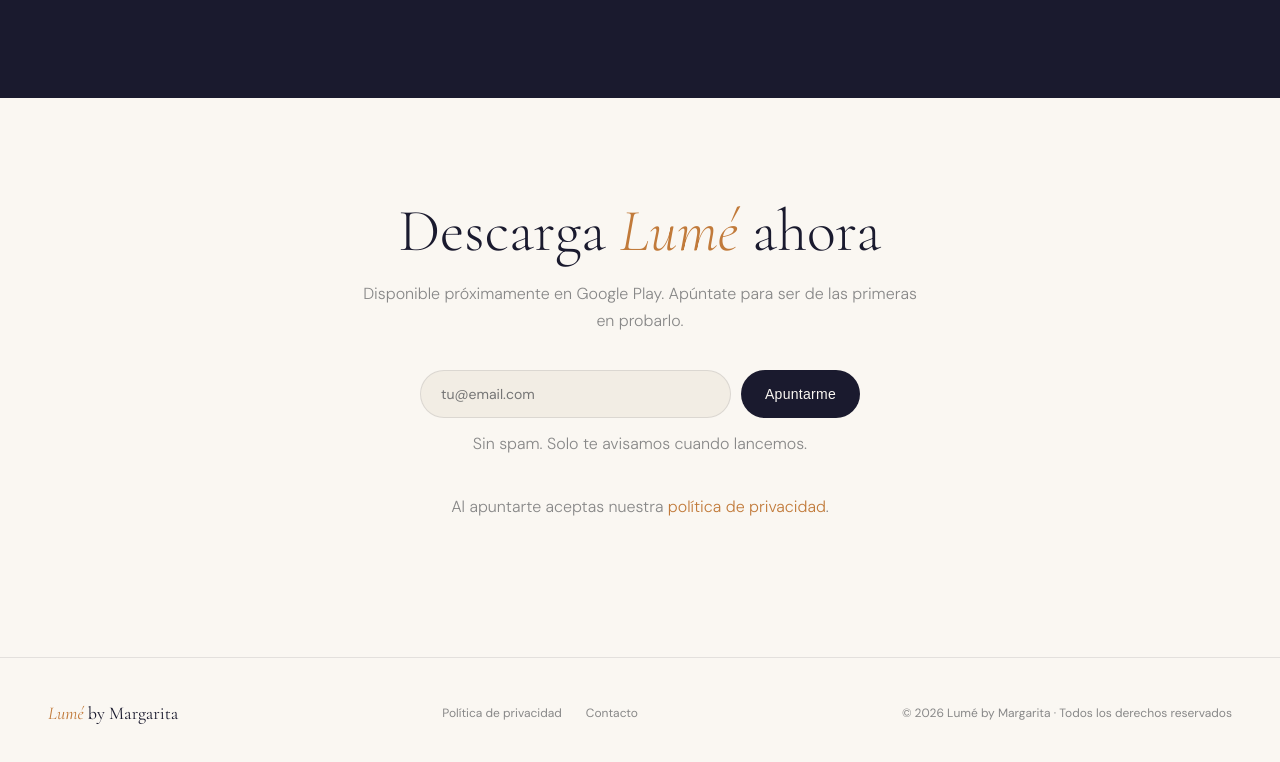
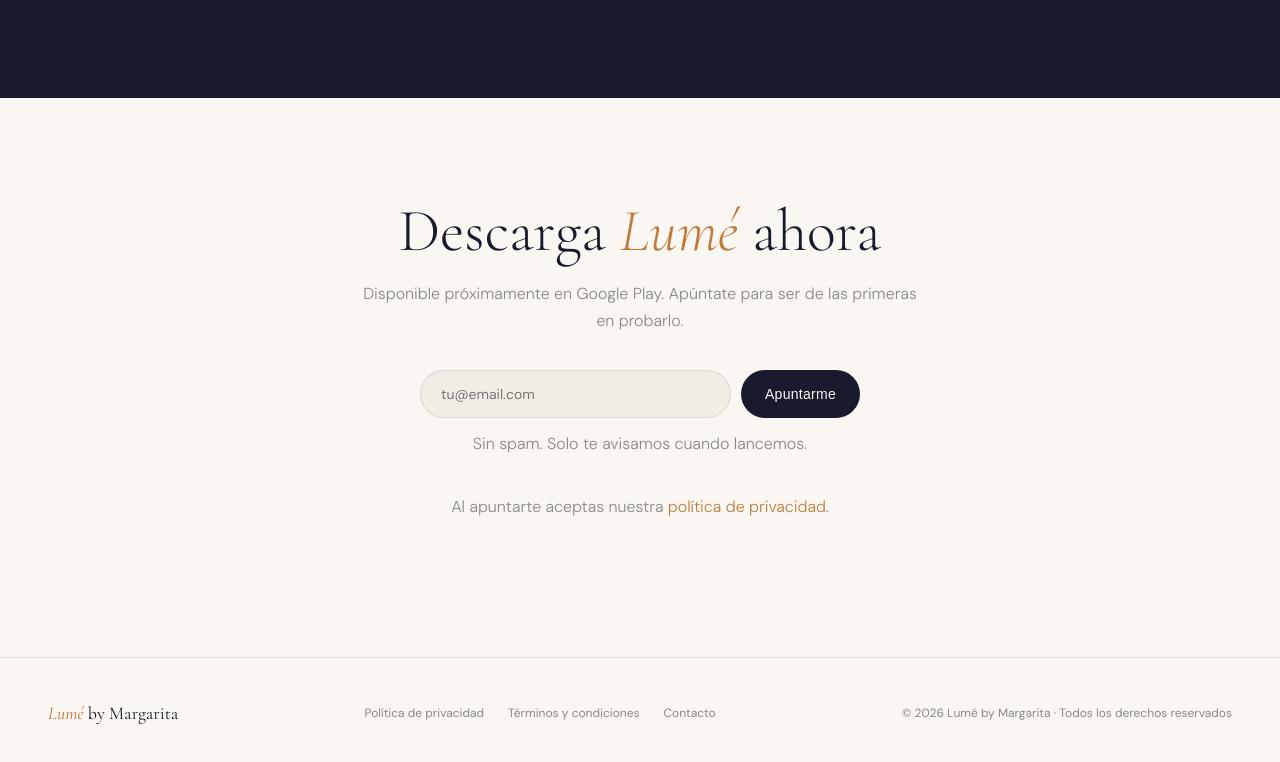
Before and after one commit to Marc-pijus/lume-by-margarita-web, a plain HTML site: page index.html in a window 1280 px wide. Shown: the part 4732-5494 px from the top of the page. Drawn offline with nearby package versions, Linux system fonts and the light colour scheme.

Commit message:
terminos y condiciones

```diff
--- a/index.html
+++ b/index.html
@@ -490,6 +490,7 @@
   <div class="footer-logo"><em>Lumé</em> by Margarita</div>
   <div class="footer-links">
     <a href="/privacidad">Política de privacidad</a>
+    <a href="/terminos">Términos y condiciones</a>
     <a href="mailto:info@lumebymargarita.com">Contacto</a>
   </div>
   <div class="footer-copy">© 2026 Lumé by Margarita · Todos los derechos reservados</div>
```
